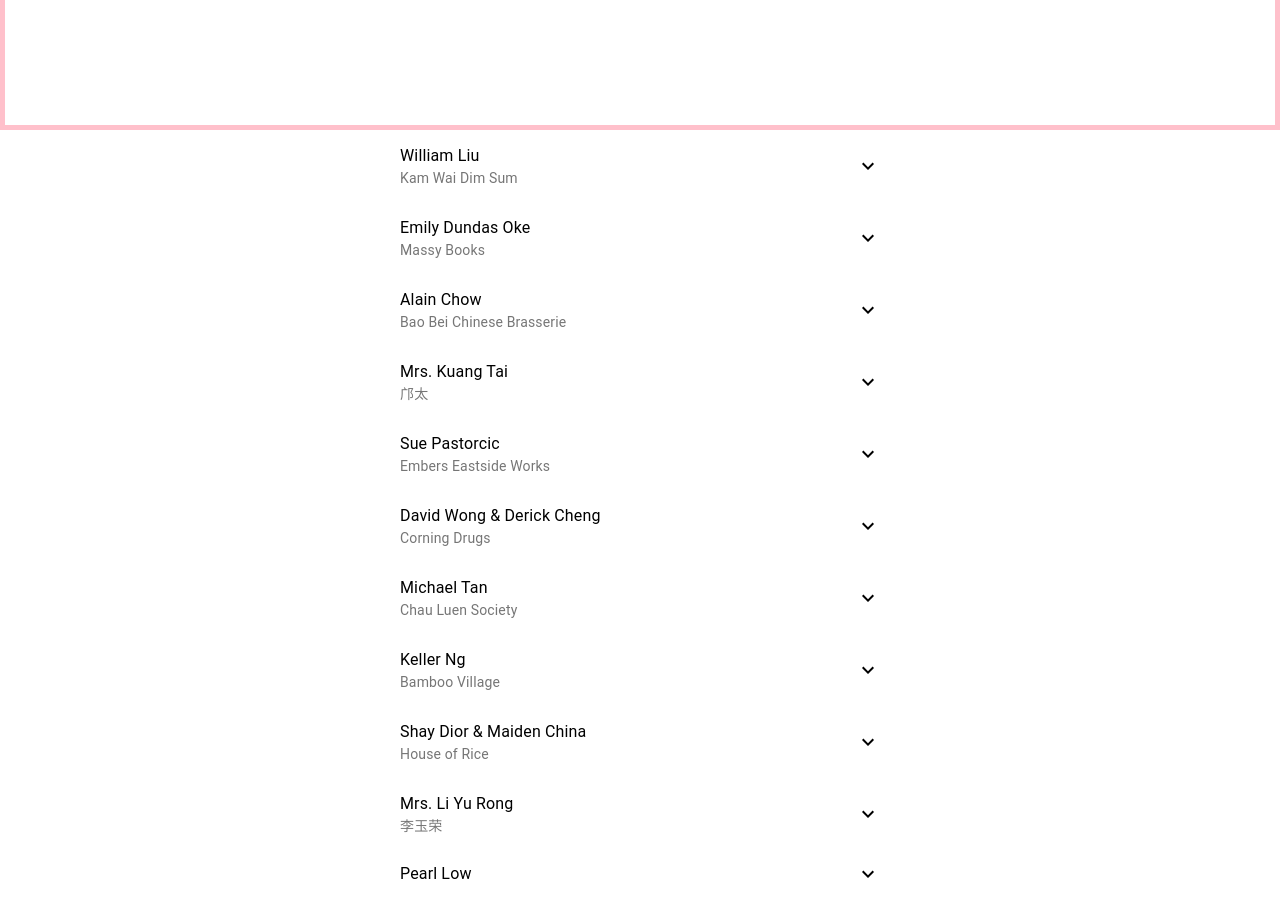
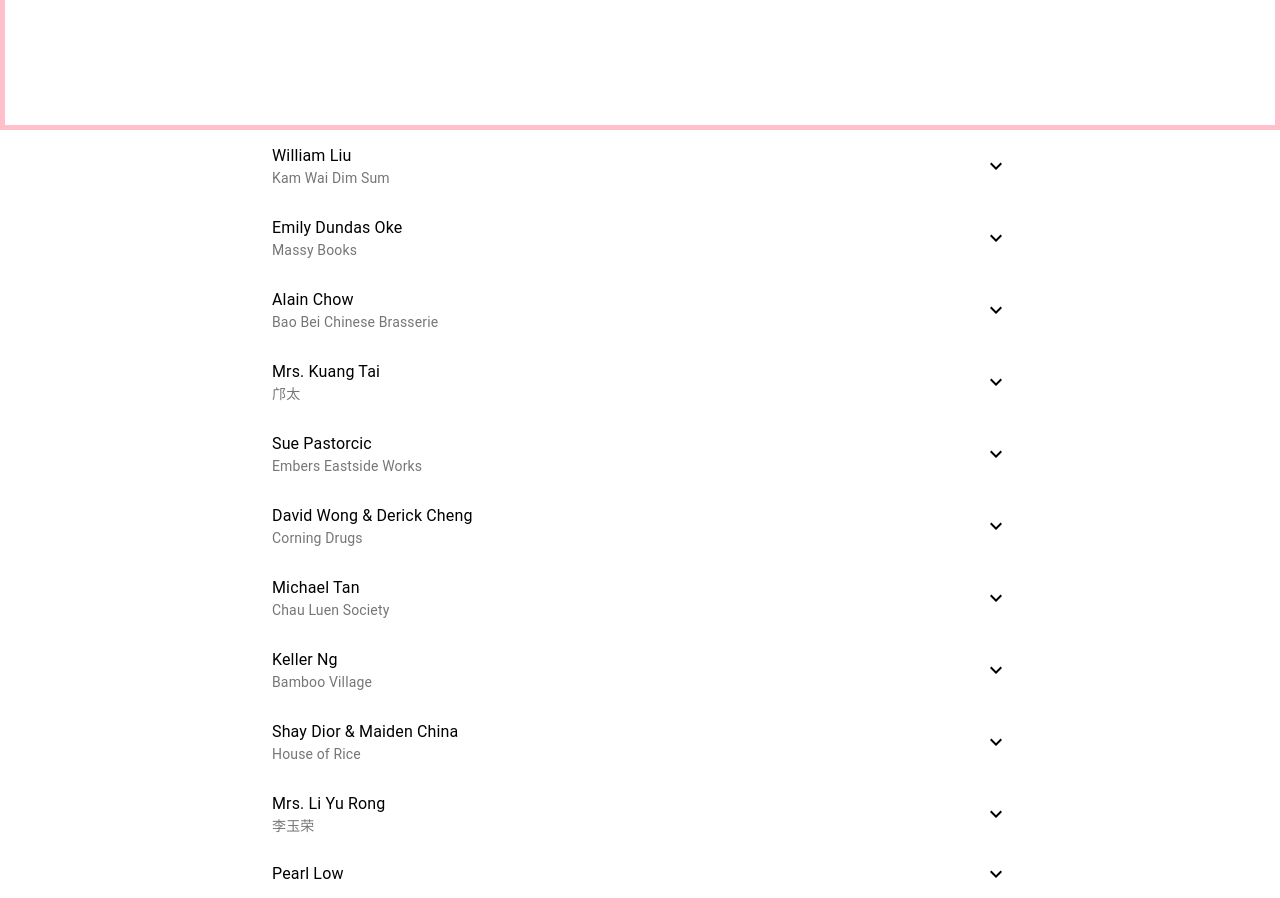
Before and after one commit to ybxiang05/chinatown-stories, a React (Create React App) app: page / in a window 1280 px wide. Shown: the part 1480-2378 px from the top of the page. Built offline with nearby package versions, Linux system fonts and the light colour scheme.

Commit message:
remove unused components from App.js

```diff
--- a/src/App.js
+++ b/src/App.js
@@ -2,11 +2,8 @@
 import styled from "styled-components";
 import Cover from "./components/Cover";
 import LandAcknowledgement from "./components/LandAcknowledgement";
-import Menu from "./components/Menu";
 import Accordion from "./components/Accordion";
-import Interview from "./components/Interview";
 import content from "./interviews/Content";
-import Tray from "./images/tray_ma.png";
 
 const StyledApp = styled.div``;
 
@@ -22,6 +19,7 @@
           subtitle={interview.subtitle}
           blurb={interview.blurb}
           content={interview.content}
+          key={interview.title}
         />
       ))}
       {/* {content.map(item => (
--- a/src/components/Accordion.js
+++ b/src/components/Accordion.js
@@ -18,6 +18,8 @@
 const StyledListItem = styled(ListItem)`
   display: flex;
   flex-direction: column;
+  //   height: 80vh;
+  //   overflow: scroll;
 
   p {
     padding: 0 20%;
@@ -25,7 +27,7 @@
 `;
 
 const StyledInterview = styled.div`
-  padding: 0 30%;
+  padding: 0 20%;
 `;
 
 const Accordion = props => {
@@ -50,7 +52,7 @@
             <p>{blurb}</p>
             <div>
               {contentText.map(paragraph => (
-                <p>{paragraph}</p>
+                <p key={paragraph}>{paragraph}</p>
               ))}
             </div>
           </StyledListItem>
```
